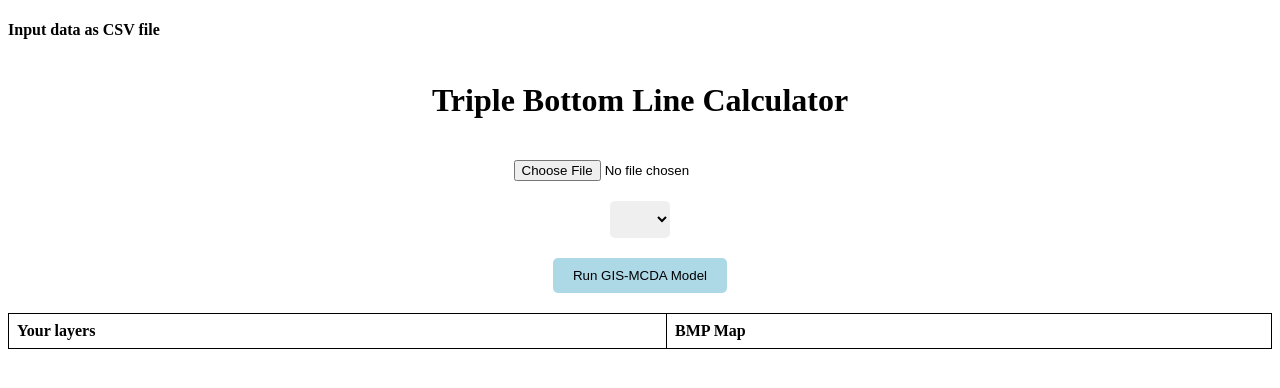
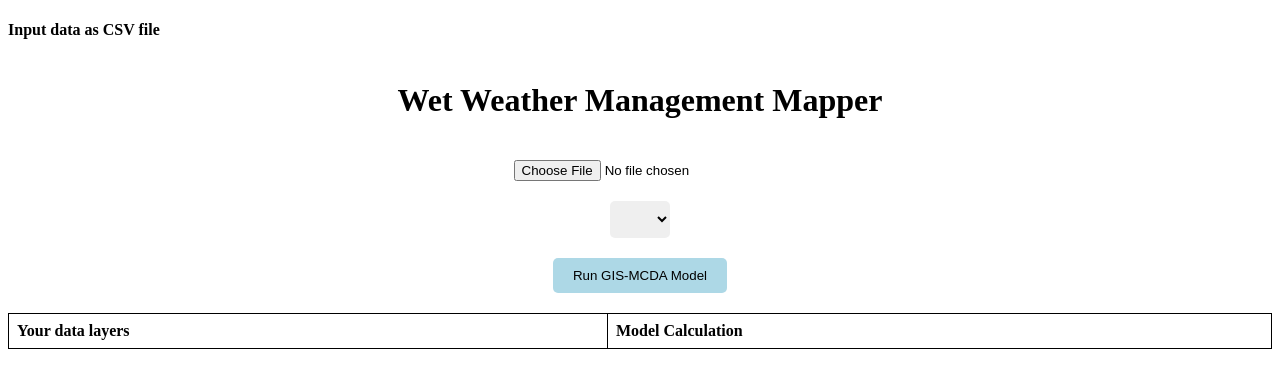
Before and after one commit to mckeont/GIS-MCDA, a plain HTML site: page index.html in a window 1280 px wide. Drawn offline with Linux system fonts and the light colour scheme.

Commit message:
Update index.html

```diff
--- a/index.html
+++ b/index.html
@@ -52,7 +52,7 @@
   </head>
   <body>
     <div class="container">
-      <h1>Triple Bottom Line Calculator</h1>
+      <h1>Wet Weather Management Mapper</h1>
       <input type="file" id="fileInput" accept=".csv">
       <div id="imageContainer"></div>
       <select id="columnSelect"></select>
@@ -60,8 +60,8 @@
       <table id="csv-table">
         <thead>
           <tr>
-            <th>Your layers</th>
-            <th>BMP Map</th>
+            <th>Your data layers</th>
+            <th>Model Calculation</th>
           </tr>
         </thead>
         <tbody id="csv-data"></tbody>
```
